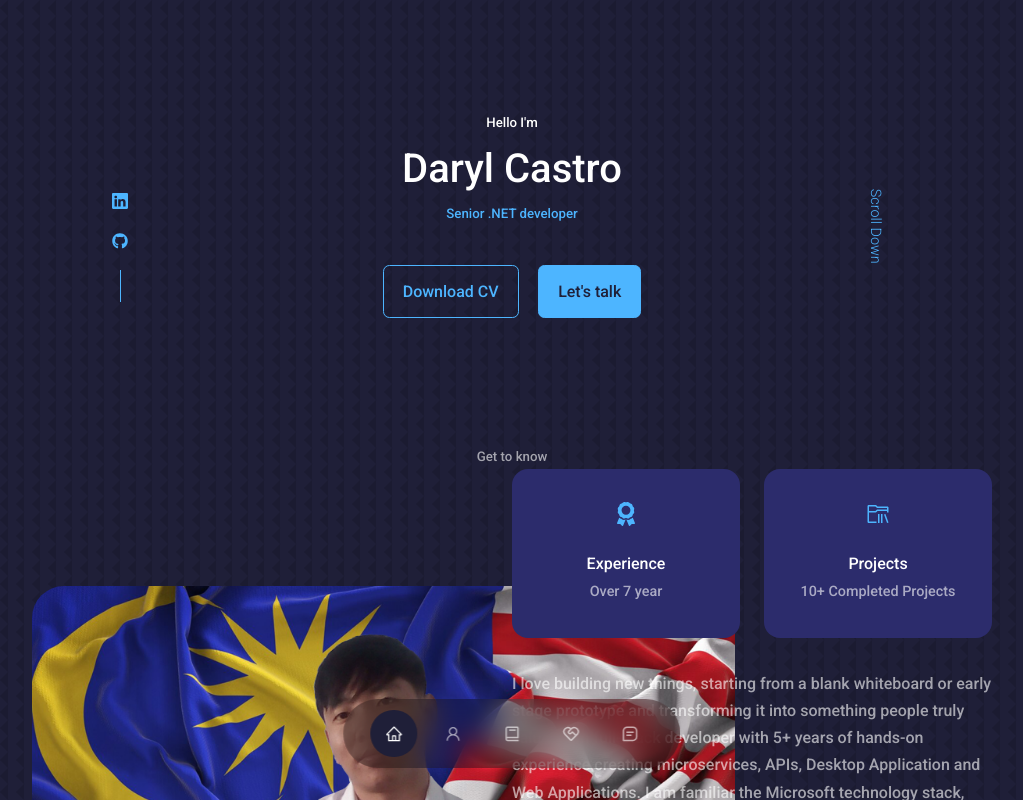
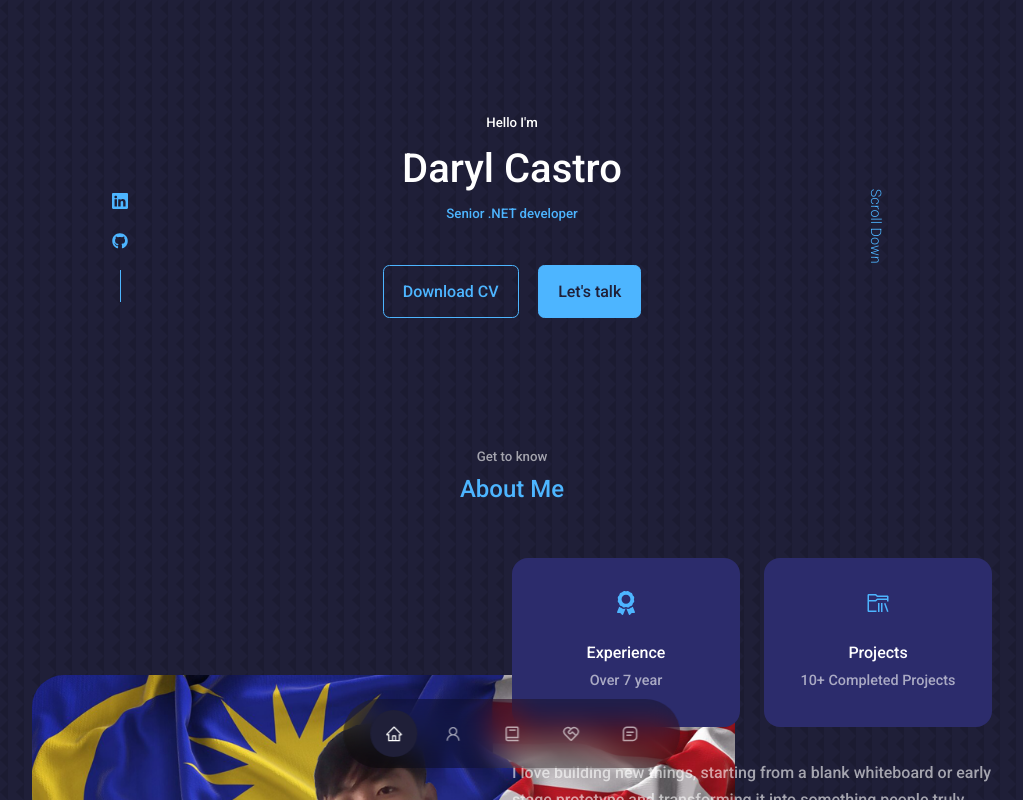
Before and after one commit to firmament1005/react-personal-website, a React (Create React App) app: page / in a window 1280 px wide. Shown: the top 800 px of the page, without its empty margins (128-1151 px from the left). Built offline with nearby package versions, Linux system fonts and the light colour scheme.

Commit message:
Updated letters

```diff
--- a/src/components/intro/Intro.jsx
+++ b/src/components/intro/Intro.jsx
@@ -12,6 +12,7 @@ const Intro = () => {
   return (
     <section id="about">
       <h5>Get to know</h5>
+      <h2>About Me</h2>
       <div className="container about__container">
         <div className="about__me">
           <div className="about__me-image">
```
